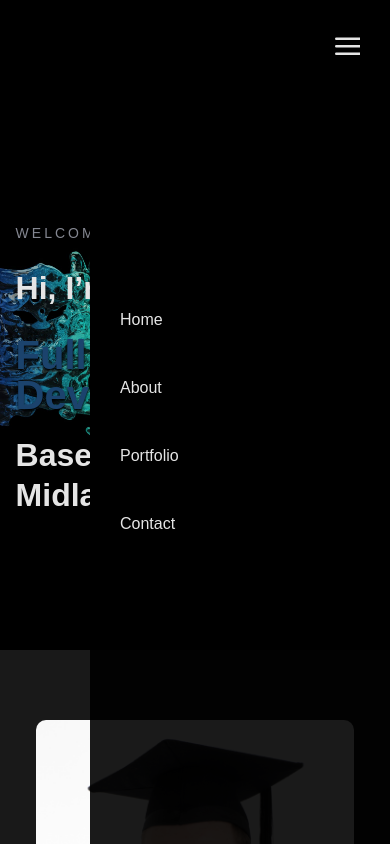
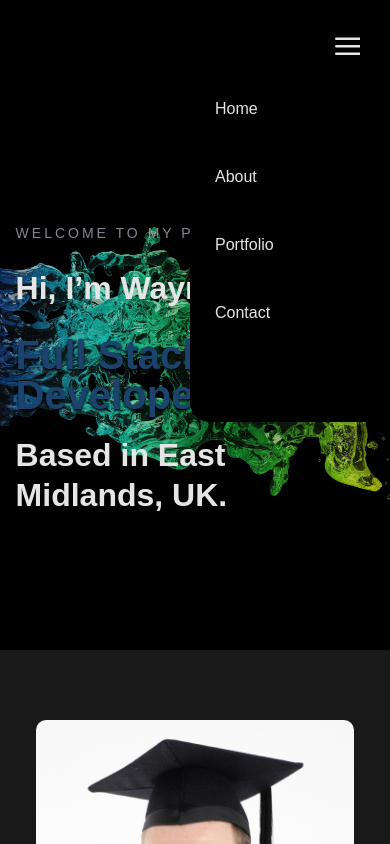
Before and after one commit to waynethrower/myPortfolio, a React (Create React App) app in the folder portfolio/: page / in a window 390 px wide. Both pictures are taken after a click on the icon 345 px from the left and 45 px from the top of the page. Shown: the top 844 px of the page. Built offline with nearby package versions, Linux system fonts and the light colour scheme.

Commit message:
Adjusted Sidebar size and hover

```diff
--- a/portfolio/src/components/navbar/Navbar.css
+++ b/portfolio/src/components/navbar/Navbar.css
@@ -17,18 +17,26 @@ li.nav__items:hover {
 
 ul.sidebar.d__flex {
   flex-wrap: wrap;
-  height: 100%;
+  height: 50%;
   position: fixed;
   right: 0%;
   background: #010101;
   justify-content: center;
-  width: 300px;
+  width: 200px;
   top: 0%;
   flex-direction: column;
+  border-radius: 20px 0px 0px 20px;
 }
 
 li.sideNavbar {
-  padding: 25px 30px;
+  padding: 25px 25px;
+  z-index: 10000;
+}
+
+li.sideNavbar:hover {
+  padding: 25px 25px;
+  z-index: 10000;
+  color: #1f4b7a;
 }
 
 /* RESPONSIVE */
--- a/portfolio/src/components/navbar/index.js
+++ b/portfolio/src/components/navbar/index.js
@@ -47,21 +47,18 @@ function Navbar() {
       {show ? (
         <div className="sideNavbar">
           <ul className="sidebar d__flex">
-            <li className="sideNavbar">
-              <a href="#Home">Home</a>
-            </li>
-            <li className="sideNavbar">
-              <a href="#About">About</a>
-            </li>
-            <li className="sideNavbar">
-              <a href="#Portfolio">Portfolio</a>
-            </li>
-            {/* <li className="sideNavbar">
-                  <a href="#blog">Blog</a>
-                </li> */}
-            <li className="sideNavbar">
-              <a href="#Contact">Contact</a>
-            </li>
+            <a href="#Home">
+              <li className="sideNavbar">Home </li>
+            </a>
+            <a href="#About">
+              <li className="sideNavbar">About</li>
+            </a>
+            <a href="#Portfolio">
+              <li className="sideNavbar">Portfolio</li>
+            </a>
+            <a href="#Contact">
+              <li className="sideNavbar">Contact</li>
+            </a>
           </ul>
         </div>
       ) : null}
```
